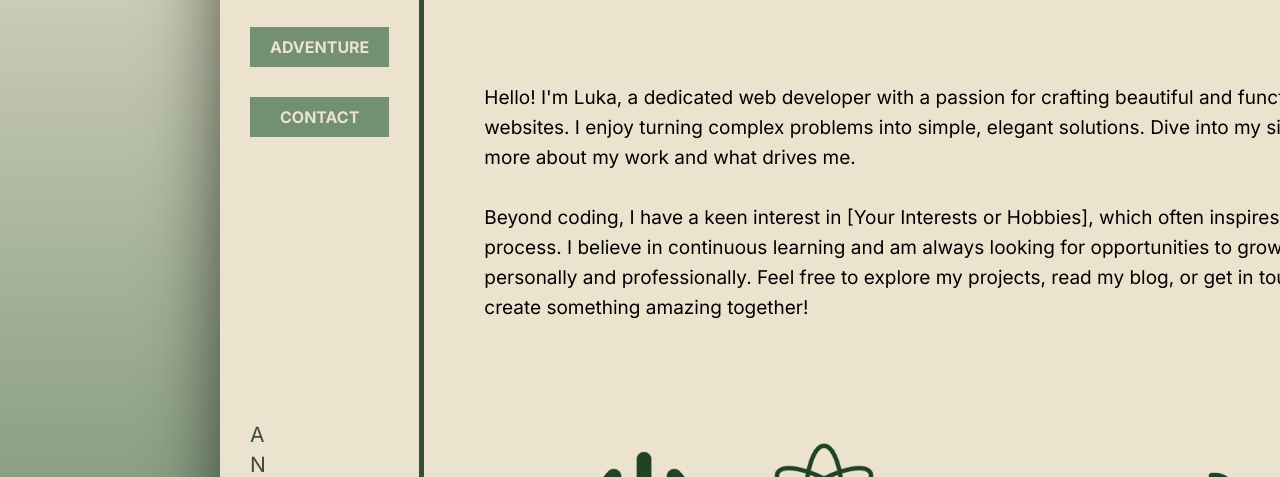
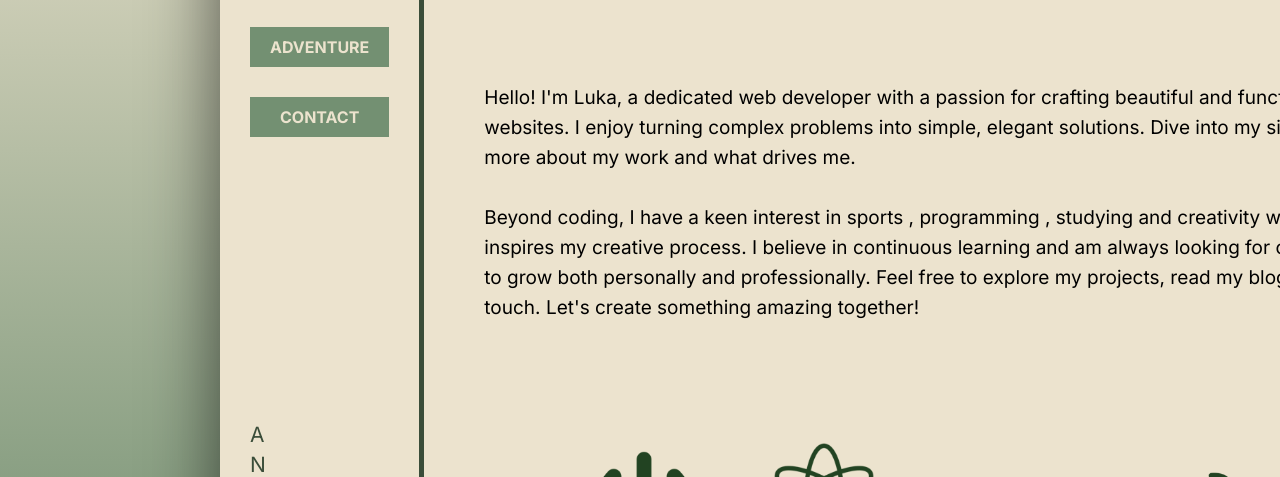
Before and after one commit to andonovL77/design.github.io, a plain HTML site: page home.html in a window 1280 px wide. Shown: the part 252-729 px from the top of the page. Drawn offline with Linux system fonts and the light colour scheme.

Commit message:
Update home.html

```diff
--- a/home.html
+++ b/home.html
@@ -39,7 +39,7 @@
             </header>
             <main>
                 <p>Hello! I'm Luka, a dedicated web developer with a passion for crafting beautiful and functional websites. I enjoy turning complex problems into simple, elegant solutions. Dive into my site to learn more about my work and what drives me.</p>
-                <p>Beyond coding, I have a keen interest in [Your Interests or Hobbies], which often inspires my creative process. I believe in continuous learning and am always looking for opportunities to grow both personally and professionally. Feel free to explore my projects, read my blog, or get in touch. Let's create something amazing together!</p>
+                <p>Beyond coding, I have a keen interest in sports , programming , studying and creativity which often inspires my creative process. I believe in continuous learning and am always looking for opportunities to grow both personally and professionally. Feel free to explore my projects, read my blog, or get in touch. Let's create something amazing together!</p>
             </main>
             <div id="fotos">
                 <div>
```
